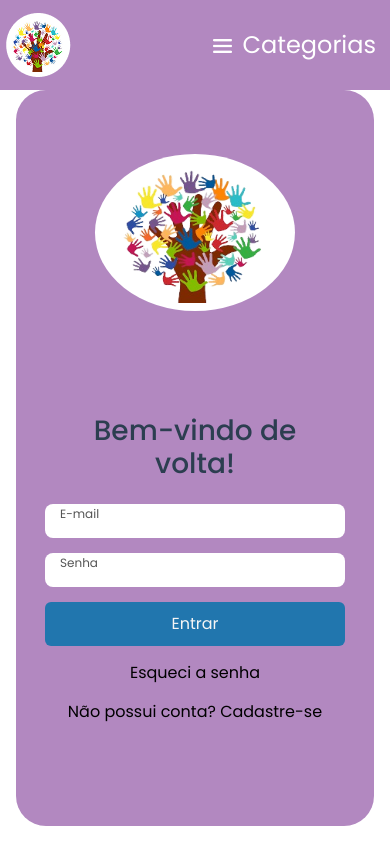
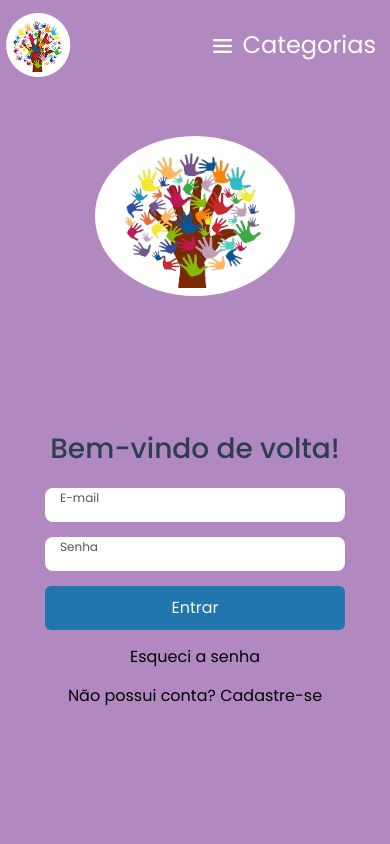
Before and after one commit to chroanz/front-devops, a Vue app: page /login in a window 390 px wide. Built offline with nearby package versions, Linux system fonts and the light colour scheme.

Commit message:
style: Melhoria css do login component em dispositivos mobile

```diff
--- a/src/components/pages/LoginComponent.vue
+++ b/src/components/pages/LoginComponent.vue
@@ -209,8 +209,9 @@ export default {
 @media (max-height: 1200px)  and (max-width: 600px){
 
   .form-login-area {
-    max-width: 92%;
-    height: calc(100vh - 108px);
+    max-width: 100%;
+    border-radius: 0;
+    height: calc(100vh - 72px);
   }
 
     .form-login h2 {
```
